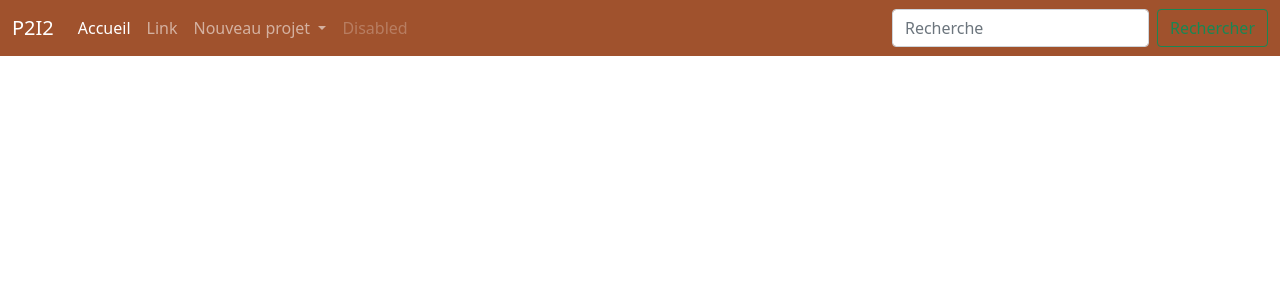
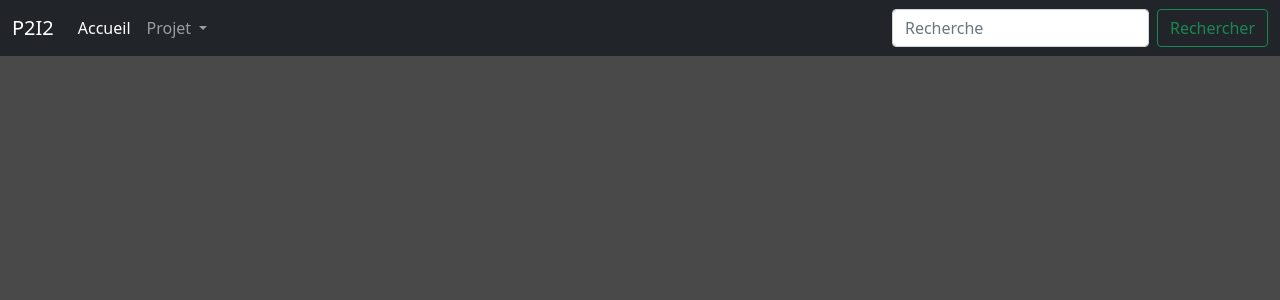
Before and after one commit to rouxmi/Bird-Democratie-Participative, a Flask app: page / in a window 1280 px wide. Shown: the top 300 px of the page. Run offline with Flask 2, Linux system fonts and the light colour scheme.

Commit message:
changement couleur css

```diff
--- a/static/styles/stylehome.css
+++ b/static/styles/stylehome.css
@@ -1,3 +1,7 @@
+html{
+  background-color: rgb(73, 73, 73);
+}
+
 body {
   margin: 0;
   background-color: red;
@@ -7,5 +11,9 @@ header {
   margin: 0;
 }
 .navbar-custom{
-  background-color: sienna;
+  background-color:rgb(37, 7, 7);
 }
+
+.btn-default {
+  border-color: rgb(255, 0, 0);
+}
--- a/templates/layout.html
+++ b/templates/layout.html
@@ -11,33 +11,27 @@
 </head>
 <body>
   <div id='navbar'>{% block navbar %}
-    <nav class="navbar navbar-expand-lg navbar-dark navbar-custom">
+    <nav class="navbar navbar-expand-lg navbar-dark bg-dark">
         <div class="container-fluid">
-          <a class="navbar-brand" href="#">P2I2</a>
+          <a class="navbar-brand" href="/">P2I2</a>
           <button class="navbar-toggler" type="button" data-bs-toggle="collapse" data-bs-target="#navbarSupportedContent" aria-controls="navbarSupportedContent" aria-expanded="false" aria-label="Toggle navigation">
             <span class="navbar-toggler-icon"></span>
           </button>
           <div class="collapse navbar-collapse" id="navbarSupportedContent">
             <ul class="navbar-nav me-auto mb-2 mb-lg-0">
               <li class="nav-item">
-                <a class="nav-link active" aria-current="page" href="#">Accueil</a>
-              </li>
-              <li class="nav-item">
-                <a class="nav-link" href="#">Link</a>
+                <a class="nav-link active" aria-current="page" href="/">Accueil</a>
               </li>
               <li class="nav-item dropdown">
                 <a class="nav-link dropdown-toggle" href="#" id="navbarDropdown" role="button" data-bs-toggle="dropdown" aria-expanded="false">
-                  Nouveau projet
+                  Projet
                 </a>
                 <ul class="dropdown-menu" aria-labelledby="navbarDropdown">
                   <li><a class="dropdown-item" href="/form">Créer un sub</a></li>
-                  <li><a class="dropdown-item" href="#">Another action</a></li>
+                  <li><a class="dropdown-item" href="/creationpost">Créer un post</a></li>
                   <li><hr class="dropdown-divider"></li>
-                  <li><a class="dropdown-item" href="#">Something else here</a></li>
+                  <li><a class="dropdown-item" href="#">Recomandation</a></li>
                 </ul>
-              </li>
-              <li class="nav-item">
-                <a class="nav-link disabled">Disabled</a>
               </li>
             </ul>
             <form class="d-flex" action="/search" method="POST">
```
